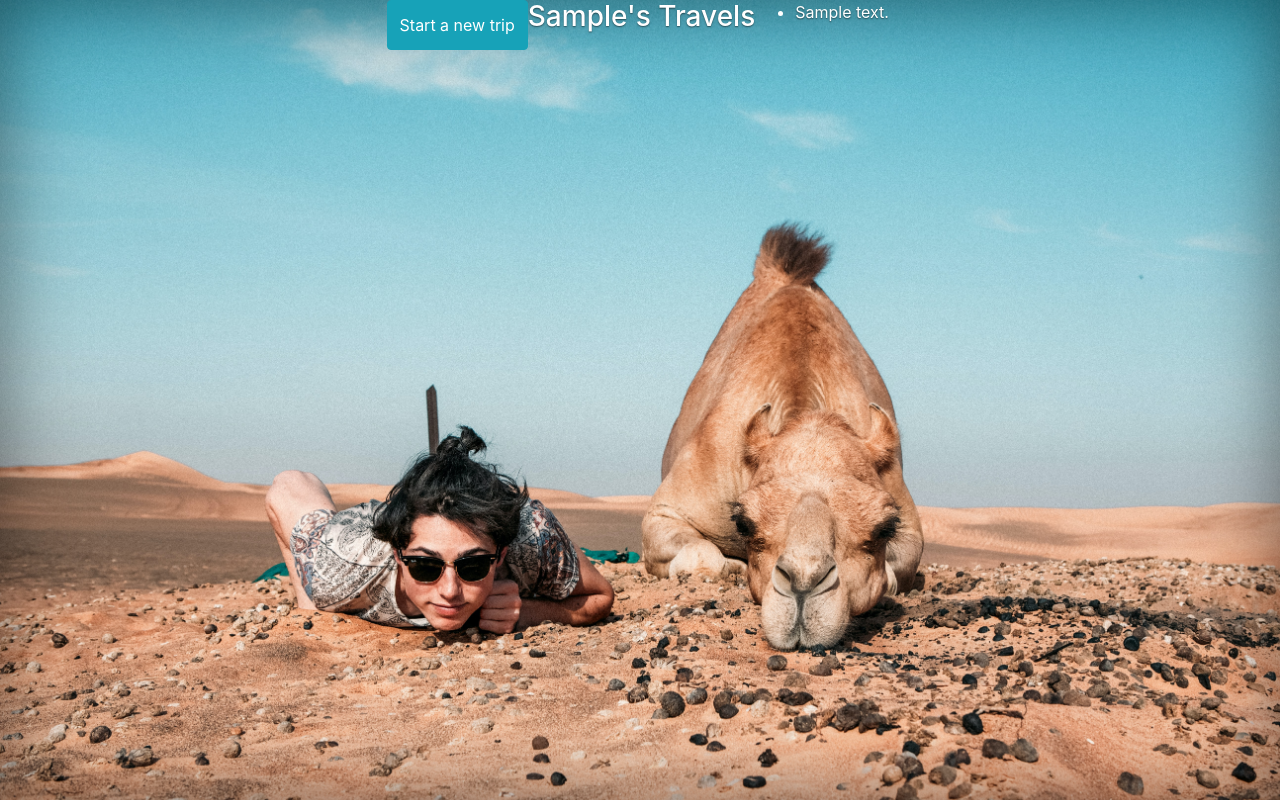
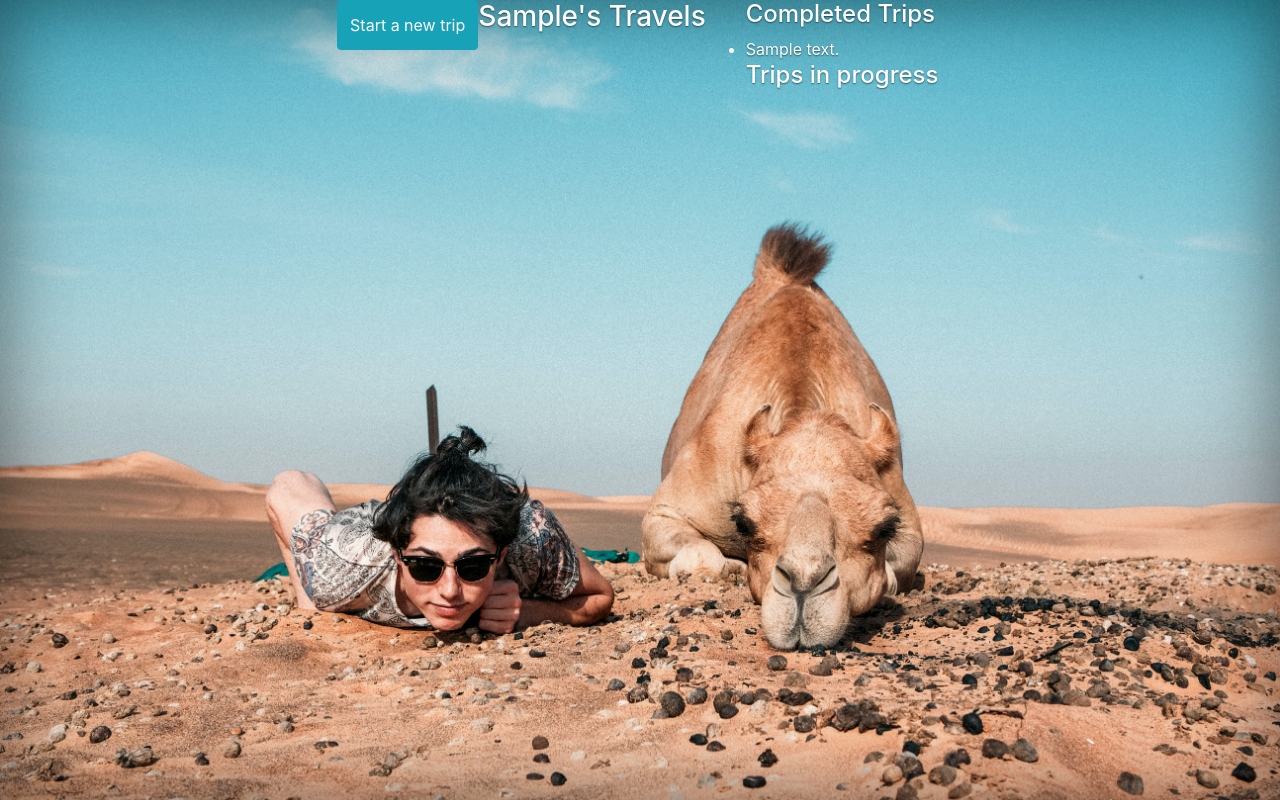
Before and after one commit to brittCommit/world_of_mouth, a Flask app: page /api/view_routes/1 in a window 1280 px wide. Run offline with Flask 2, Linux system fonts and the light colour scheme; tables that the repository leaves empty hold one stand-in row (values such as "Sample post"); parts of the project's set-up code (start-up, migrations or seed data) failed here and were passed over; some libraries are stand-ins or nearby versions.

Commit message:
seperated trips by completed and in progress

```diff
--- a/templates/my_travels.html
+++ b/templates/my_travels.html
@@ -23,13 +23,30 @@
 
 
 <h3>{{user.first_name}}'s Travels</h3>
+<img
+data-src="https://res.cloudinary.com/demo/image/upload/w_auto,c_scale/{{user.image}}"
+class="cld-responsive">
 <ul>
+    <h4>Completed Trips</h4>
     {%for route in view_routes%}
+    {%if route.is_completed is true%}
     <li for = "user-id">
         <a href="/api/view_stops/{{route.route_id}}">
             {{route.trip_description}}
         </a>
     </li>
+    {%endif%}
+    {%endfor%}
+    <h4>Trips in progress</h4>
+    {%for route in view_routes%}
+    {%if route.is_completed is false%}
+
+    <li for = "user-id">
+        <a href="/api/view_stops/{{route.route_id}}">
+            {{route.trip_description}}
+        </a>
+    </li>
+    {%endif%}
     {%endfor%}
 </ul>
 </div>
```
Lines whose indentation alone changed are shown as unchanged.
